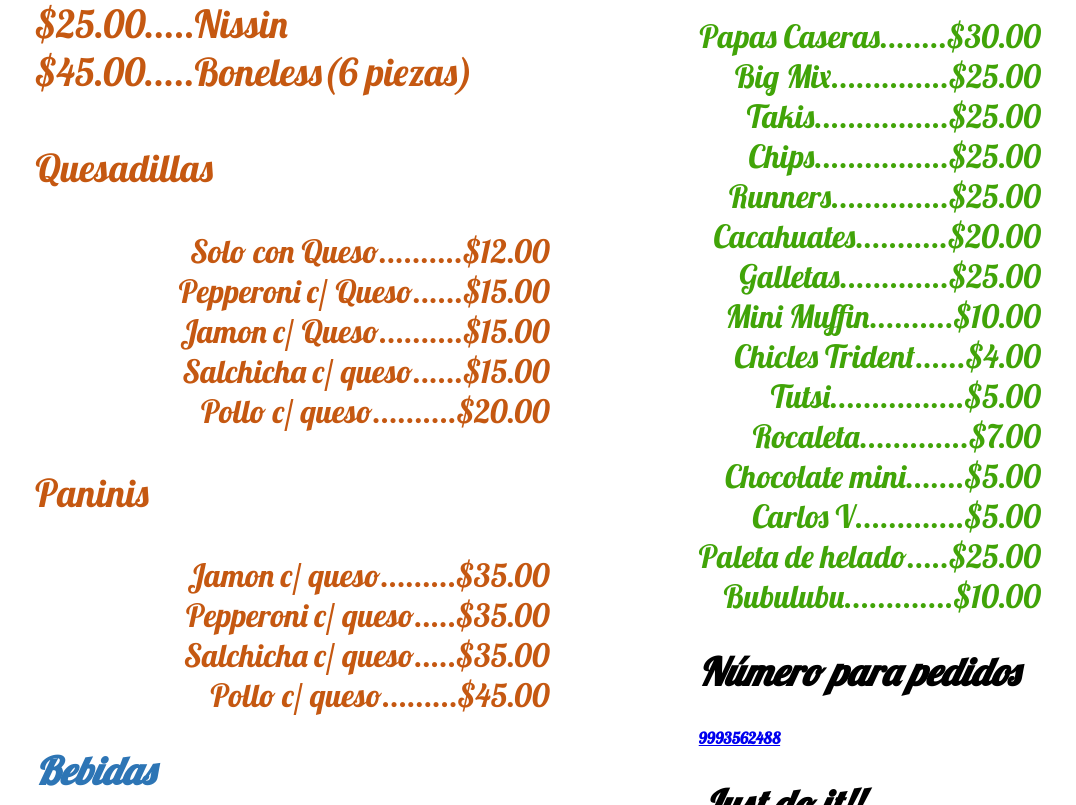
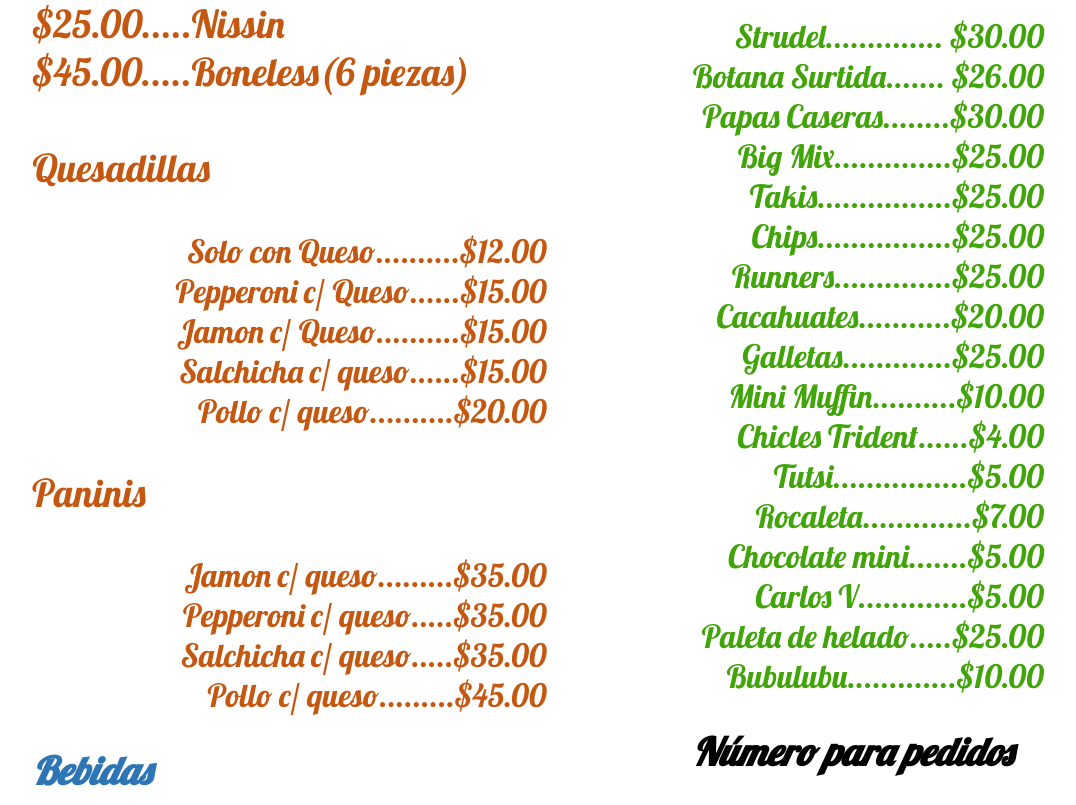
Before and after one commit to aldyl/webcafeteria, a plain HTML site: page index.html in a window 1280 px wide. Shown: the part 720-1525 px from the top of the page, without its empty margins (122-1198 px from the left). Drawn offline with Linux system fonts and the light colour scheme.

Commit message:
Actualizar index.html

```diff
--- a/index.html
+++ b/index.html
@@ -111,6 +111,11 @@
 
                   <h2 class="salimentos green">Botanas y Dulces</h2>
                   <p class="subalimentos green">
+
+                  Strudel..............
+$30.00<br>
+                  Botana Surtida.......
+$26.00<br>
                   Papas Caseras........$30.00<br>
                   Big Mix..............$25.00<br>
                   Takis................$25.00<br>
```
